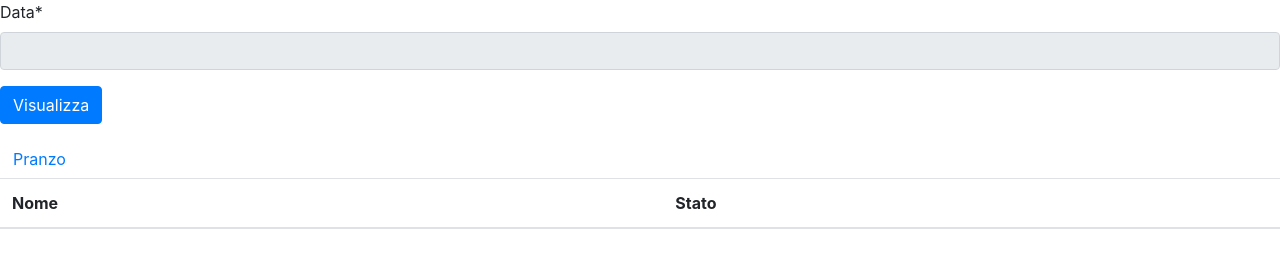
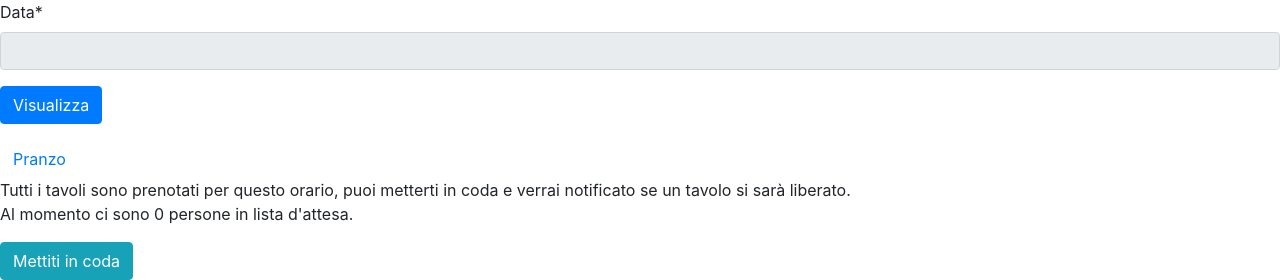
Before and after one commit to SiceX/risto_book_final, a Django app: page /booking/prenotazioni/dashboard/2021/09/12 in a window 1280 px wide. Shown: the part 56-336 px from the top of the page. Run offline with Django 3.2, Linux system fonts and the light colour scheme; data that the repository does not hold is empty; some libraries are stand-ins or nearby versions.

Commit message:
DashboardPrenotazioni: -definito nuovo metodo statico get_bookings_data per eliminare codice duplicato -definita nuova funzione statica get_available_queue_place, ritorna il numero di tavoli abilitati meno il numero di prenotazioni per l'orario, negativo indica tavoli liberi, nullo o positivo indica tutto pieno e persone in coda PrenotazioneCreate: -usa get_available_queue_place anche lei -controllo su esistenza di "tavolo" tra gli argomenti, perché se non c'è vuol dire che è una prenotazione per mettersi in coda (nessun tavolo nello specifico) urls.py: -versione senza tavolo della prenotazione, "prenota-tavolo-in-coda"

```diff
--- a/booking/templates/booking/prenotazione/lista_tavoli.html
+++ b/booking/templates/booking/prenotazione/lista_tavoli.html
@@ -3,15 +3,19 @@
 		aria-expanded="false" aria-controls="lista_{{ orario|lower }}">
 	{{ orario }}
 </button>
+
+{% with request.resolver_match.kwargs as kwargs%}
+
 	<div id="lista_{{ orario|lower }}" class="collapse {{ show }}">
-	{% if in_coda > 0 %}
-		<p>{{ in_coda }} persone in lista d'attesa per questo orario. Puoi metterti in coda e verrai notificato
-			se un tavolo si sarà liberato.</p>
+		{% if in_coda >= 0 %}
+			<p>Tutti i tavoli sono prenotati per questo orario, puoi metterti in coda e verrai notificato
+				se un tavolo si sarà liberato. <br/>
+				Al momento ci sono {{ in_coda }} persone in lista d'attesa. </p>
 			{% if orario == 'Pranzo' %}
-			<a href="{% url 'booking:prenota-tavolo' tavolo.nome kwargs.year kwargs.month kwargs.day 12 %}"
+				<a href="{% url 'booking:prenota-tavolo-in-coda' kwargs.year kwargs.month kwargs.day 12 %}"
 				   role="button" class="btn btn-info">Mettiti in coda</a>
 			{% else %}
-			<a href="{% url 'booking:prenota-tavolo' tavolo.nome kwargs.year kwargs.month kwargs.day 19 %}"
+				<a href="{% url 'booking:prenota-tavolo-in-coda' kwargs.year kwargs.month kwargs.day 19 %}"
 				   role="button" class="btn btn-info">Mettiti in coda</a>
 			{% endif %}
 		{% endif %}
@@ -28,7 +32,6 @@
 			<tbody>
 			{% for tavolo in object_list %}
 				<tr>
-				{% with request.resolver_match.kwargs as kwargs%}
 					<td>{{ tavolo.nome }}</td>
 					{% if tavolo.nome in prenotati %}
 						<td>Prenotato</td>
@@ -68,12 +71,14 @@
 
 						{% endif %}
 					{% endif %}
-				{% endwith %}
+
 				</tr>
 			{% endfor %}
 			</tbody>
 		</table>
 	</div>
+
+{% endwith %}
 
 {#<script type="text/javascript">#}
 {#	$('#liste > h3').click(function(){#}
--- a/booking/urls.py
+++ b/booking/urls.py
@@ -14,5 +14,7 @@
 	path('prenotazioni/dashboard/<int:year>/<int:month>/<int:day>', DashboardPrenotazioni.as_view(),
 		name='dashboard-prenotazioni'),
 	path('prenotazioni/prenota/<str:tavolo>/<int:year>/<int:month>/<int:day>/<int:hour>',
-		 PrenotazioneCreate.as_view(), name='prenota-tavolo')
+		 PrenotazioneCreate.as_view(), name='prenota-tavolo'),
+	path('prenotazioni/prenota/<int:year>/<int:month>/<int:day>/<int:hour>',
+		 PrenotazioneCreate.as_view(), name='prenota-tavolo-in-coda')
 ]
--- a/booking/views.py
+++ b/booking/views.py
@@ -16,6 +16,7 @@
 from django.views.generic.edit import FormMixin, DeleteView
 from django.utils.timezone import make_aware
 from extra_views import ModelFormSetView
+from typing import Tuple
 
 from booking.forms import DateNavForm, PrenotazioneForm
 from booking.models import Tavolo, Prenotazione
@@ -76,16 +77,20 @@
 	form_class = PrenotazioneForm
 
 	def get_initial(self):
-		tavolo = self.kwargs["tavolo"]
+		# Se tavolo non è stato impostato, vuol dire che è una prenotazione per mettersi in coda
+		if "tavolo" in self.kwargs:
+			tavolo = self.kwargs["tavolo"]
+		else:
+			tavolo = None
 		year = self.kwargs["year"]
 		month = self.kwargs["month"]
 		day = self.kwargs["day"]
 		hour = self.kwargs["hour"]
 		data_ora = make_aware(datetime.datetime(year, month, day, hour))
 		# Il posto nella coda di una nuova prenotazione equivale al numero di prenotazioni in coda attuali
-		queue_place = Prenotazione.objects.filter(data_ora=data_ora).count() + 1
-		if queue_place > 0:
-			return {'tavolo': tavolo, 'data_ora': data_ora, 'queue_place': queue_place}
+		queue_place = get_available_queue_place(data_ora)
+		if queue_place >= 0:
+			return {'tavolo': tavolo, 'data_ora': data_ora, 'queue_place': queue_place+1}
 		else:
 			return {'tavolo': tavolo, 'data_ora': data_ora}
 
@@ -140,27 +145,41 @@
 		month = self.kwargs["month"]
 		day = self.kwargs["day"]
 
-		# Creo due dizionari con chiave ogni tavolo prenotato e valore il numero di prenotazioni per quel tavolo
+		# Creo due liste con gli id dei tavoli prenotati, uno per pranzo e uno per cena.
+		# Mi segno anche due contatori delle eventuali persone in coda, uno a pranzo ed uno a cena
 
 		lookup_date = make_aware(datetime.datetime(year, month, day, 12))
-		try:
-			prenotati_pranzo = Prenotazione.objects.filter(data_ora=lookup_date).values_list('tavolo_id', flat=True)
-			in_coda_pranzo = Prenotazione.objects.filter(data_ora=lookup_date, tavolo=None).count()
-		except ObjectDoesNotExist:
-			prenotati_pranzo = {}
-			in_coda_pranzo = 0
+		ctx['prenotati_pranzo'], ctx['in_coda_pranzo'] = self.get_bookings_data(lookup_date)
 
 		lookup_date = make_aware(datetime.datetime(year, month, day, 19))
-		try:
-			prenotati_cena = Prenotazione.objects.filter(data_ora=lookup_date).values_list('tavolo_id', flat=True)
-			in_coda_cena = Prenotazione.objects.filter(data_ora=lookup_date, tavolo=None).count()
-		except ObjectDoesNotExist:
-			prenotati_cena = {}
-			in_coda_cena = 0
-
-		ctx['prenotati_pranzo'] = prenotati_pranzo
-		ctx['prenotati_cena'] = prenotati_cena
-		ctx['in_coda_pranzo'] = in_coda_pranzo
-		ctx['in_coda_cena'] = in_coda_cena
+		ctx['prenotati_cena'],	ctx['in_coda_cena'] = self.get_bookings_data(lookup_date)
 
 		return ctx
+
+	@staticmethod
+	def get_bookings_data(lookup_date_hour) -> Tuple[list, int]:
+		"""
+		Ritorna la lista di tavoli prenotati e numero di prenotazioni totali per quella data-ora
+		@param lookup_date_hour: datetime.datetime della data e ora da andare a guardare
+		@return: lista di tavoli prenotati e numero di persone in coda per l'orario.
+		Il numero può essere negativo se ci sono ancora tavoli liberi.
+		"""
+		try:
+			prenotati = Prenotazione.objects.filter(data_ora=lookup_date_hour).values_list('tavolo_id', flat=True)
+		except ObjectDoesNotExist:
+			prenotati = {}
+		in_coda = get_available_queue_place(lookup_date_hour)
+
+		return prenotati, in_coda
+
+
+def get_available_queue_place(lookup_date_hour) -> int:
+	"""
+	Ritorna il posto in coda che riceverebbe una nuova prenotazione per il dato orario
+	@param lookup_date_hour: datetime.datetime della data e ora da andare a guardare
+	@return: posto in coda, calcolato come numero di tavoli abilitati meno numero di prenotazioni nel dato orario.
+			Può essere negativo, nel qual caso vuol dire che ci sono ancora tavoli liberi.
+	"""
+	num_tavoli = Tavolo.objects.filter(abilitato=True).count()
+	num_prenotazioni = Prenotazione.objects.filter(data_ora=lookup_date_hour).count()
+	return num_prenotazioni - num_tavoli
```
Lines whose indentation alone changed are shown as unchanged.
